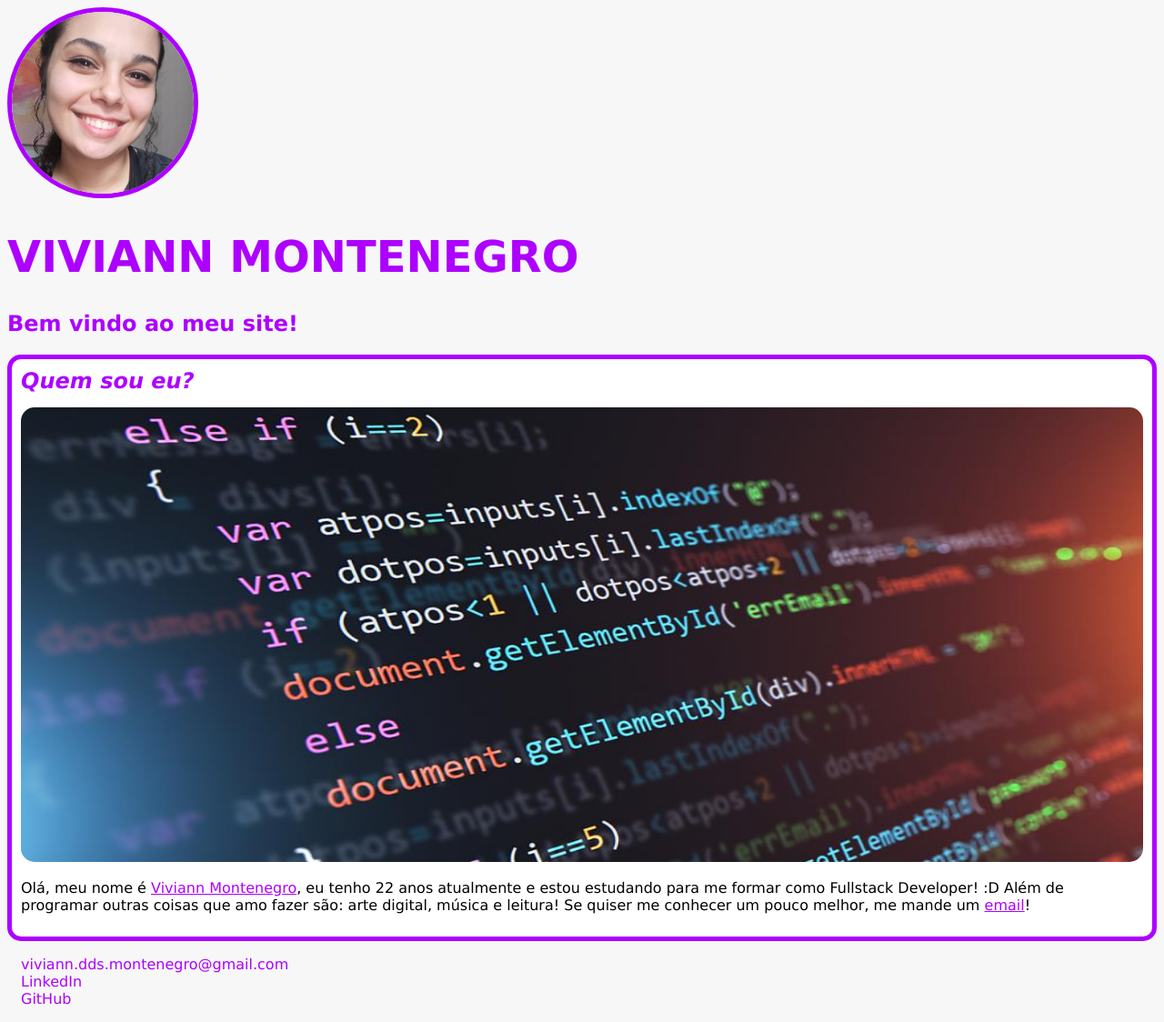
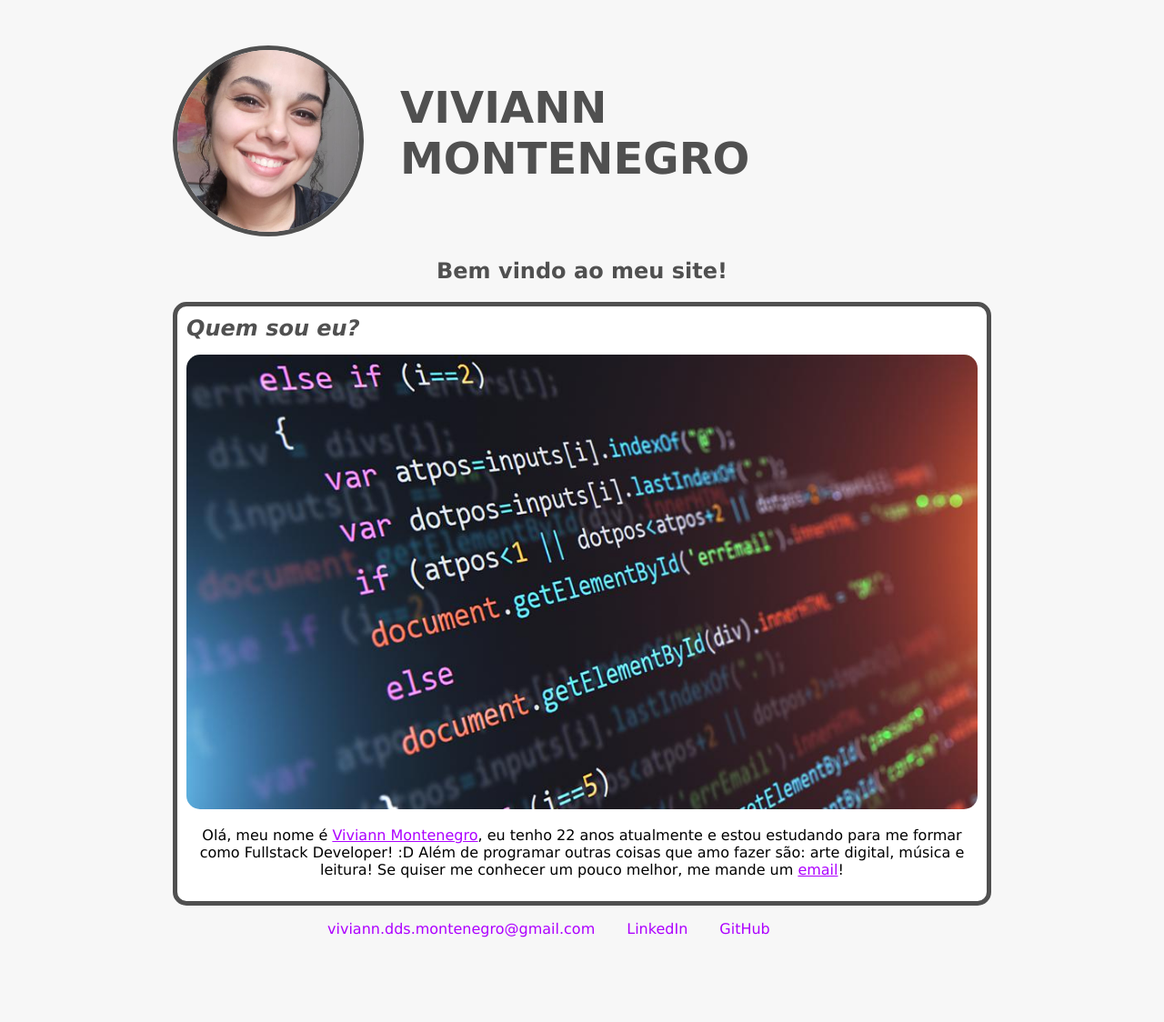
Before and after one commit to viviann-montenegro/html5-css3-bootcampDecolaDev, a plain HTML site: page index.html in a window 1280 px wide. Shown: the whole page at 91% size. After the commit the page ends 1047 px from the top, so only its background shows below. Drawn offline with Linux system fonts and the light colour scheme.

Commit message:
atualiza_final README.md, atualiza_final index.html, atualiza_final style.css

```diff
--- a/index.html
+++ b/index.html
@@ -6,7 +6,7 @@
 		<link rel="stylesheet" href="style.css">
 	</head>
 	<body>
-		<header>
+		<header class="header">
 			<img class="photo" src="foto.jpg" alt="Foto de Viviann Montenegro">
 			<h1 id="title">Viviann Montenegro</h1>
 		</header>
--- a/style.css
+++ b/style.css
@@ -1,22 +1,35 @@
 body {
 	background: #f7f7f7;
 	font-family: Verdana;
+	max-width: 900px;
+	margin: auto;
+}
+
+.header {
+	display: inline-flex;
+	padding-top: 50px;
+	margin: 0;
 }
 
 .photo {
 	height: 200px;
 	width: 200px;
-	border: 5px solid #AD00ff;
+	border: 5px solid #505050;
 	border-radius: 50%;
 }
 
 #title, .subtitle, .post_title {
-	color: #AD00ff;
+	color: #505050;
 }
 
 #title {
 	font-size: 48px;
 	text-transform: uppercase;
+	margin: 40px;
+}
+
+.subtitle {
+	text-align: center;
 }
 
 a{
@@ -34,14 +47,15 @@ a{
 .post{
 	background: #fff;
 	padding: 10px;
-	border: 5px solid #AD00ff;
+	border: 5px solid #505050;
 	border-radius: 15px;
-	margin-bottom: 15px;
+	margin-bottom: 0px;
 }
 
 .post_content {
 	margin: 0;
 	margin-bottom: 15px;
+	text-align: center;
 }
 
 .post_image {
@@ -53,9 +67,12 @@ a{
 
 .contacts_list {
 	list-style-type: none;
-	padding-left: 15px;
+	padding-left: 170px;
+	display: inline-flex;
 }
 
 .contacts_list li a {
+	margin-right: 35px;
+	text-align: center;
 	text-decoration: none;
 }
```
Also changed, not shown: 1 other file.
